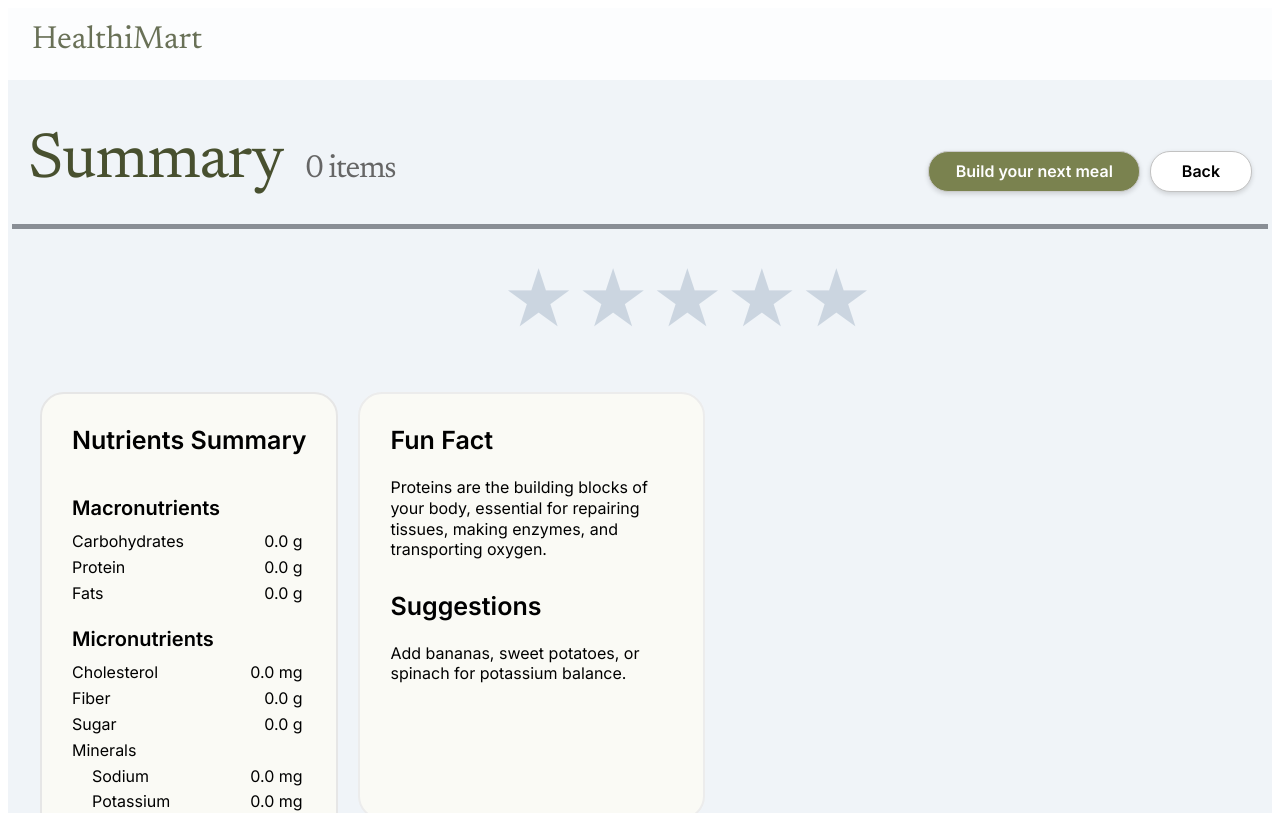
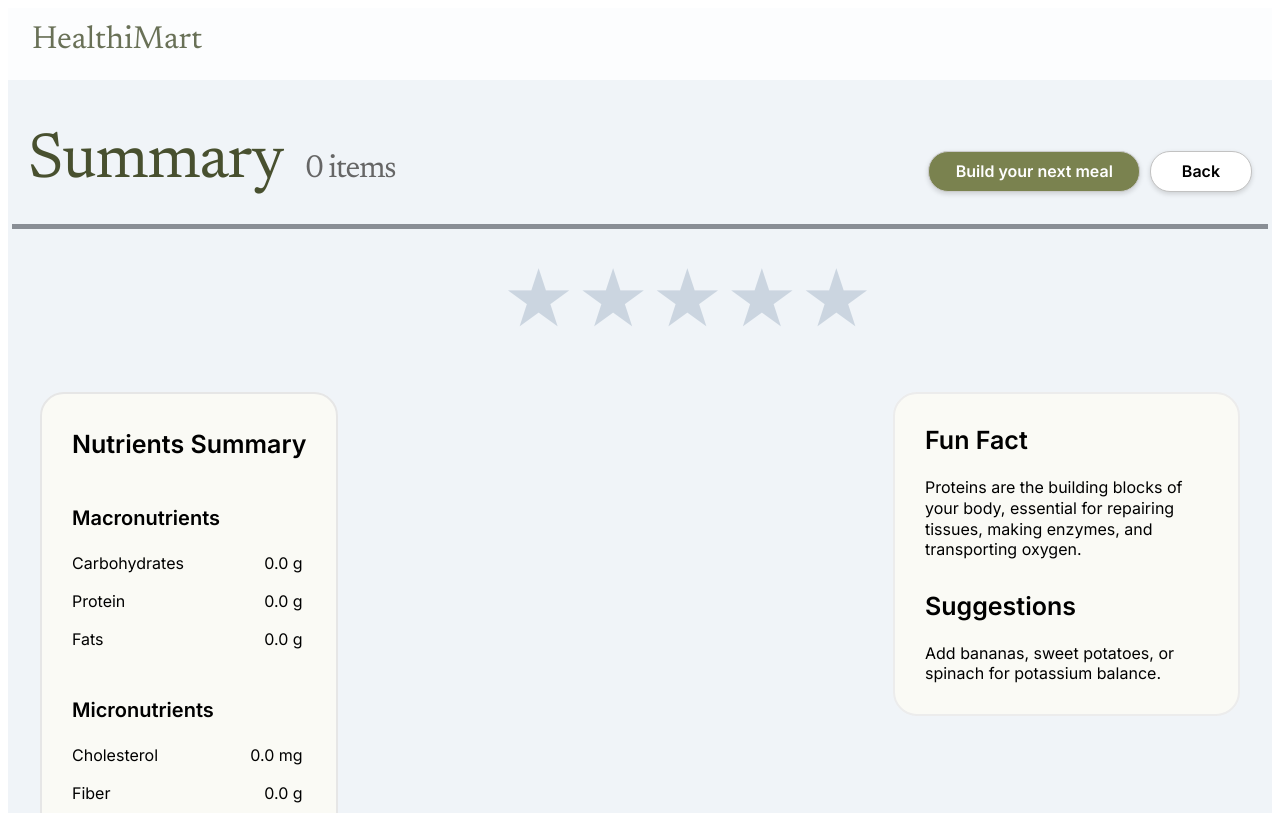
Before and after one commit to vienna601/HealthiMart, a React (Vite) app: page /summary in a window 1280 px wide. Shown: the top 813 px of the page. Built offline with nearby package versions, Linux system fonts and the light colour scheme.

Commit message:
fix summary layout

```diff
--- a/src/routes/Summary.jsx
+++ b/src/routes/Summary.jsx
@@ -6,6 +6,7 @@ import { compareToMacros, compareToMicros } from "../utils/nutrientHelpers.js";
 import StarRating from "../components/StarRating.jsx";
 import HeaderBar from "../components/HeaderBar.jsx";
 import { formatGrams } from "../utils/nutrientHelpers.js";
+import NutrientList from "../components/NutrientList.jsx";
 import "../styles/Summary.css";
 
 export default function Summary() {
@@ -92,9 +93,11 @@ export default function Summary() {
     sugar:
       "Cut back on sugary drinks and desserts; choose natural fruit instead.",
   };
+  //find largest excess/deficit for suggestions
   const largest = Object.keys(nutrientDiff).reduce((a, b) =>
     nutrientDiff[a] > nutrientDiff[b] ? a : b
   );
+  //display random fun fact
   const randomIndex = Math.floor(Math.random() * funFacts.length);
   const selectedFunFact = funFacts[randomIndex];
 
@@ -184,13 +187,6 @@ export default function Summary() {
           </div>
         </div>
 
-        <div className="fun-fact-suggestions-box">
-          <h2 className="fun-fact-title">Fun Fact</h2>
-          <p className="fun-fact-text">{selectedFunFact}</p>
-
-          <h2 className="suggestions-title">Suggestions</h2>
-          <p className="suggestions-text">{suggestions[largest]}</p>
-        </div>
         <div className="choices-section">
           {bestItem && (
             <div className="choice-card">
@@ -200,12 +196,24 @@ export default function Summary() {
                 alt={bestItem.name}
                 className="choice-img"
               />
-              <div className="choice-info">
+              <div>
                 <p className="choice-text">
                   <b>{bestItem.name}</b>
                   <br />
                   {bestItem.calories} kcal
                 </p>
+                <div className="choice-info">
+                  <NutrientList
+                    nutrients={bestItem.macros}
+                    compareFn={compareToMacros}
+                  />
+                </div>
+                <div className="choice-info">
+                  <NutrientList
+                    nutrients={bestItem.micros}
+                    compareFn={compareToMicros}
+                  />
+                </div>
               </div>
             </div>
           )}
@@ -217,15 +225,34 @@ export default function Summary() {
                 alt={worstItem.name}
                 className="choice-img"
               />
-              <div className="choice-info">
+              <div>
                 <p className="choice-text">
                   <b>{worstItem.name}</b>
                   <br />
                   {worstItem.calories} kcal
                 </p>
+                <div className="choice-info">
+                  <NutrientList
+                    nutrients={worstItem.macros}
+                    compareFn={compareToMacros}
+                  />
+                </div>
+                <div className="choice-info">
+                  <NutrientList
+                    nutrients={worstItem.micros}
+                    compareFn={compareToMicros}
+                  />
+                </div>
               </div>
             </div>
           )}
+        </div>
+        <div className="fun-fact-suggestions-box">
+          <h2 className="fun-fact-title">Fun Fact</h2>
+          <p className="fun-fact-text">{selectedFunFact}</p>
+
+          <h2 className="suggestions-title">Suggestions</h2>
+          <p className="suggestions-text">{suggestions[largest]}</p>
         </div>
       </div>
     </div>
--- a/src/styles/Summary.css
+++ b/src/styles/Summary.css
@@ -120,14 +120,13 @@
 }
 
 .nutrients-summary-title {
-  color: #000;
-  font-feature-settings: "liga" off, "clig" off;
   font-family: "Inter", sans-serif;
   font-size: 25px;
-  font-style: normal;
   font-weight: 600;
-  line-height: 130%;
-  margin: 0 0 20px 0;
+  color: #000;
+  margin-top: 5px;
+  margin-bottom: 1rem;
+  text-align: left;
 }
 
 .nutrients-columns {
@@ -140,13 +139,12 @@
 .nutrients-column {
   display: flex;
   flex-direction: column;
-  flex-basis: 50%;
-  align-items: flex-start;
+  gap: 0.75rem; /* Space between nutrient rows */
+  margin-bottom: auto; /* Pushes buttons to the bottom */
 }
 
 .nutrient-category {
   color: #000;
-  font-feature-settings: "liga" off, "clig" off;
   font-family: "Inter", sans-serif;
   font-size: 20px;
   font-style: normal;
@@ -157,7 +155,6 @@
 
 .nutrient-item {
   color: #000;
-  font-feature-settings: "liga" off, "clig" off;
   font-family: "Inter", sans-serif;
   font-size: 16px;
   font-style: normal;
@@ -172,7 +169,6 @@
 
 .nutrient-item-sub {
   color: #000;
-  font-feature-settings: "liga" off, "clig" off;
   font-family: "Inter", sans-serif;
   font-size: 16px;
   font-style: normal;
@@ -200,7 +196,7 @@
 
 .fun-fact-suggestions-box {
   width: 347px;
-  height: 428px;
+  height: auto;
   flex-shrink: 0;
   border-radius: 24px;
   border: 2px solid #ececec;
@@ -268,15 +264,14 @@
 }
 
 .choice-card {
-  width: 347px;
-  height: 428px;
+  width: 320px;
+  height: auto;
   flex-shrink: 0;
   border-radius: 24px;
   border: 2px solid #ececec;
   background: #fafaf5;
   padding: 30px;
   box-sizing: border-box;
-
   display: flex;
   flex-direction: column;
   align-items: flex-start;
@@ -284,7 +279,7 @@
 }
 
 .choice-img {
-  width: 230px;
+  width: 256px;
   height: auto;
   border-radius: 10px;
   margin-bottom: 30px;
@@ -311,6 +306,14 @@
   font-weight: 400;
   line-height: 130%;
   margin: 0 0 30px 0;
+}
+
+.choice-info {
+  width: 250px;
+  color: #000;
+  font-family: "Inter", sans-serif;
+  display: flex;
+  flex-direction: column;
 }
 
 .summary-footer-buttons {
```
